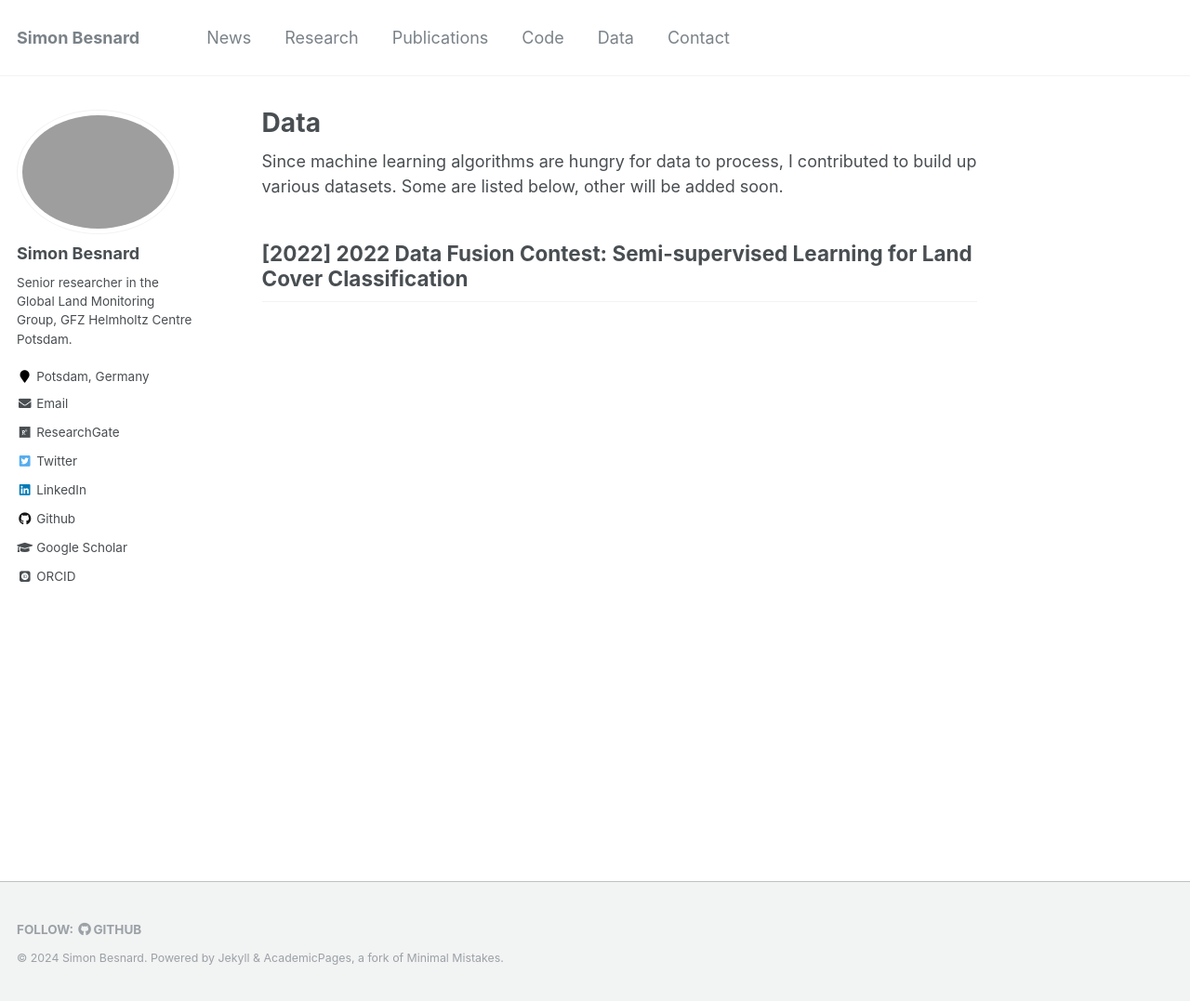
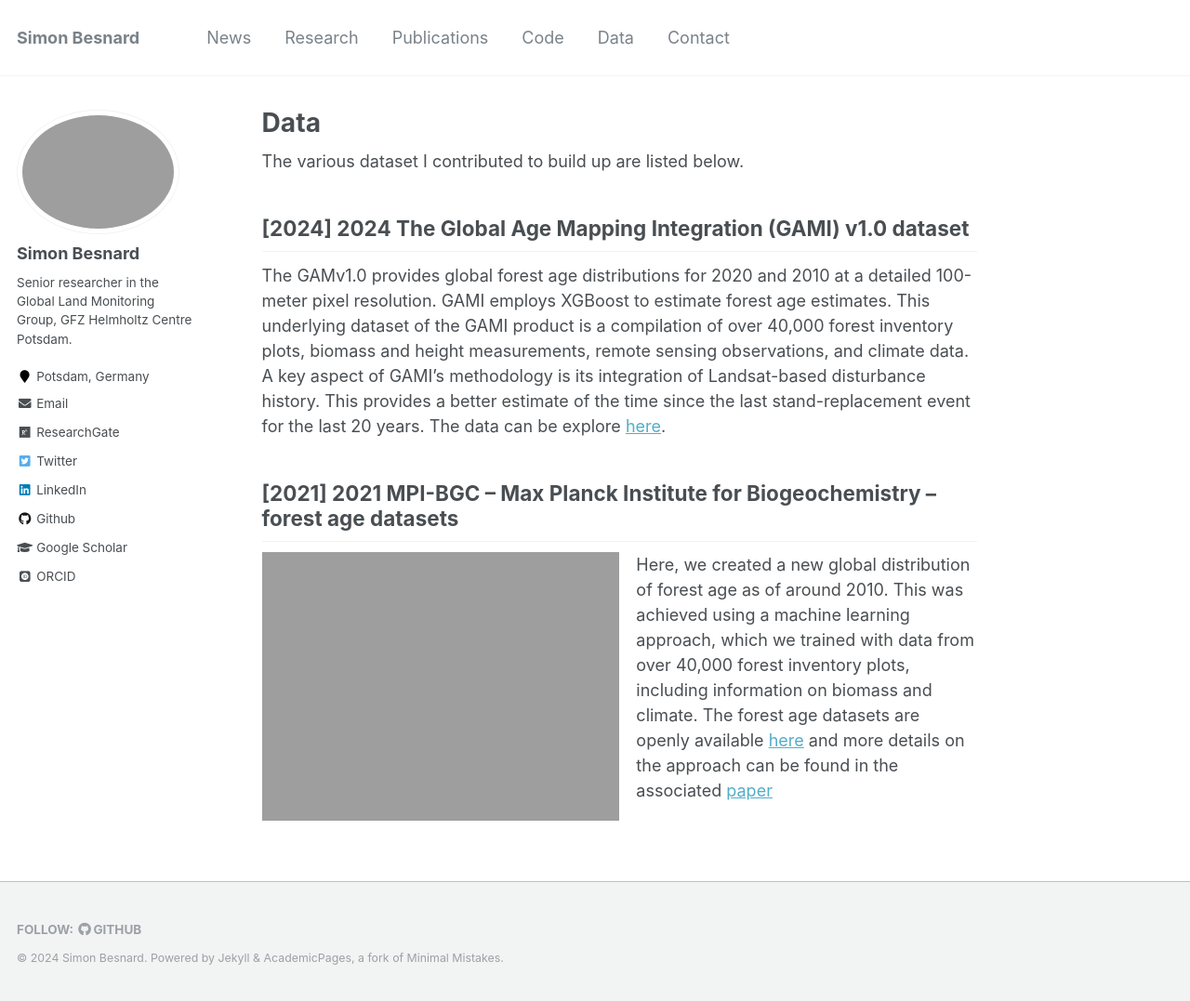
Before and after one commit to simonbesnard1/sbesnard.github.io, a Jekyll site: the page built from _pages/data.md, in a window 1280 px wide and 1077 px high. Shown: the whole window at 93% size. Built offline with Jekyll 4.4.1, drawn with Linux system fonts in a browser that asks for light colours; some web fonts are replaced.

Commit message:
update data

```diff
--- a/_pages/data.md
+++ b/_pages/data.md
@@ -7,6 +7,11 @@ author_profile: true
 
 {% include base_path %}
 
-Since machine learning algorithms are hungry for data to process, I contributed to build up various datasets. Some are listed below, other will be added soon.
+The various dataset I contributed to build up are listed below.
 
-## \[2022\] 2022 Data Fusion Contest: Semi-supervised Learning for Land Cover Classification
+## \[2024\] 2024 The Global Age Mapping Integration (GAMI) v1.0 dataset
+The GAMv1.0 provides global forest age distributions for 2020 and 2010 at a detailed 100-meter pixel resolution. GAMI employs XGBoost to estimate forest age estimates. This underlying dataset of the GAMI product is a compilation of over 40,000 forest inventory plots, biomass and height measurements, remote sensing observations, and climate data. A key aspect of GAMI's methodology is its integration of Landsat-based disturbance history. This provides a better estimate of the time since the last stand-replacement event for the last 20 years. The data can be explore [here](https://besnardsim.users.earthengine.app/view/globalforestage).
+
+## \[2021\] 2021 MPI-BGC – Max Planck Institute for Biogeochemistry – forest age datasets
+![MPI-BGC forest age]({{ site.url }}{{ site.baseurl }}/images/Fig6_MLP.png){: .align-left width="50%"}
+Here, we created a new global distribution of forest age as of around 2010. This was achieved using a machine learning approach, which we trained with data from over 40,000 forest inventory plots, including information on biomass and climate. The forest age datasets are openly available [here](https://doi.org/10.17871/ForestAgeBGI.2021) and more details on the approach can be found in the associated [paper](https://doi.org/10.5194/essd-13-4881-2021)
```
Also changed, not shown: 2 other files.
